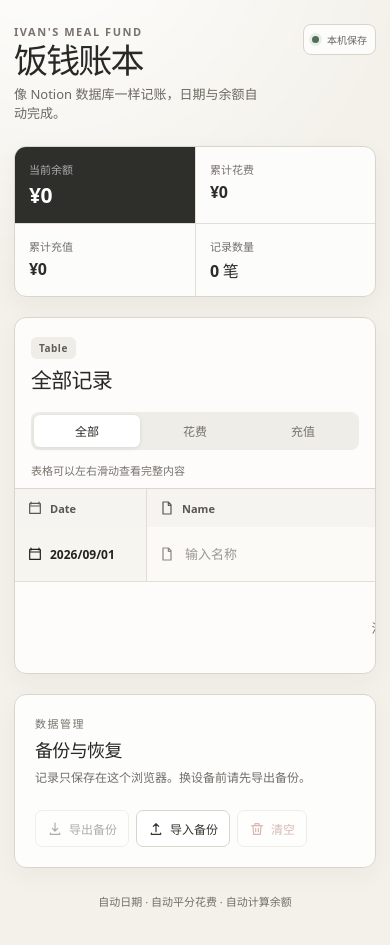
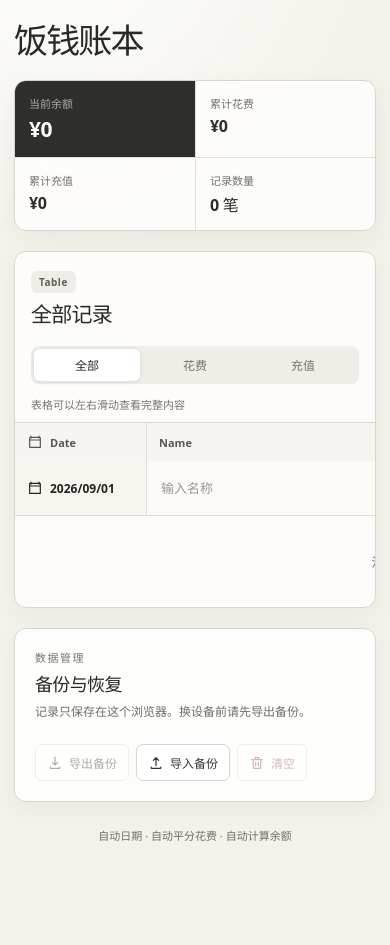
Before and after one commit to zhangyc-413/meal-ledger-web, a React (Vite) app: page / in a window 390 px wide. After the commit the page ends 879 px from the top, so only its background shows below. Built offline with nearby package versions, Linux system fonts and the light colour scheme.

Commit message:
Simplify header and round recorded amounts

```diff
--- a/src/App.css
+++ b/src/App.css
@@ -1,10 +1,7 @@
 .app-shell { width: min(100%, 1180px); margin: 0 auto; padding: 38px 24px calc(44px + env(safe-area-inset-bottom)); }
-.page-header { display: flex; align-items: flex-end; justify-content: space-between; gap: 24px; margin-bottom: 24px; }
+.page-header { margin-bottom: 24px; }
 .eyebrow { margin: 0 0 5px; color: #77746c; font-size: 11px; font-weight: 750; letter-spacing: .14em; text-transform: uppercase; }
 h1, h2, p { margin-top: 0; } h1 { margin-bottom: 8px; font-size: clamp(34px, 7vw, 52px); line-height: .95; letter-spacing: -.055em; } h2 { margin-bottom: 0; font-size: 21px; letter-spacing: -.035em; }
-.subtitle { margin: 0; color: #6c6962; font-size: 13px; }
-.local-status { display: inline-flex; gap: 8px; align-items: center; flex: 0 0 auto; padding: 8px 11px; border: 1px solid #d8d4ca; border-radius: 8px; color: #69665f; background: rgba(255,255,255,.72); font-size: 12px; font-weight: 650; }
-.local-status span { width: 7px; height: 7px; border-radius: 50%; background: var(--sage-dark); box-shadow: 0 0 0 3px var(--sage-soft); }
 
 .summary-strip { display: grid; grid-template-columns: 1.35fr repeat(3,1fr); border: 1px solid #d9d5cc; border-radius: 12px; overflow: hidden; background: rgba(255,255,255,.78); box-shadow: 0 8px 25px rgba(38,37,33,.05); }
 .summary-strip > div { min-width: 0; padding: 17px 19px; border-left: 1px solid #e2ded5; }
@@ -29,7 +26,7 @@ h1, h2, p { margin-top: 0; } h1 { margin-bottom: 8px; font-size: clamp(34px, 7vw
 .ledger-head { min-height: 38px; color: #595750; background: #f5f4f0; font-size: 11px; font-weight: 720; }
 .ledger-head > span { display: flex; align-items: center; gap: 7px; padding: 0 12px; border-right: 1px solid #e0ddd5; }
 .ledger-head > span:last-child { border-right: 0; }
-.ledger-head svg, .date-cell svg, .name-cell svg, .save-row svg, .tool-buttons svg, .delete-button svg { width: 16px; height: 16px; flex: 0 0 auto; fill: none; stroke: currentColor; stroke-width: 1.8; stroke-linecap: round; stroke-linejoin: round; }
+.ledger-head svg, .date-cell svg, .save-row svg, .tool-buttons svg, .delete-button svg { width: 16px; height: 16px; flex: 0 0 auto; fill: none; stroke: currentColor; stroke-width: 1.8; stroke-linecap: round; stroke-linejoin: round; }
 
 .ledger-new-row, .ledger-row { min-height: 54px; border-top: 1px solid #e1ded6; background: #fff; }
 .ledger-new-row { border-top: 0; background: #fbfaf7; }
@@ -38,8 +35,7 @@ h1, h2, p { margin-top: 0; } h1 { margin-bottom: 8px; font-size: clamp(34px, 7vw
 .date-cell, .name-cell, .number-cell, .balance-cell { display: flex; align-items: center; padding: 0 12px; }
 .date-cell { color: #3e3c37; font-size: 12px; font-weight: 720; font-variant-numeric: tabular-nums; white-space: nowrap; }
 .date-cell.today { gap: 7px; color: #24231f; background: #f7f5ef; }
-.name-cell { gap: 8px; color: #2e2d29; }
-.name-cell svg { color: #8b8880; }
+.name-cell { color: #2e2d29; }
 .name-cell strong { overflow: hidden; text-overflow: ellipsis; font-size: 13px; white-space: nowrap; }
 .name-cell input, .amount-cell input { width: 100%; height: 38px; border: 0; outline: 0; color: #292824; background: transparent; font: inherit; font-size: 13px; }
 .name-cell input::placeholder, .amount-cell input::placeholder { color: #9b9890; }
@@ -76,8 +72,6 @@ footer { padding: 25px 0 4px; color: #716e67; text-align: center; font-size: 11p
 
 @media (max-width: 760px) {
   .app-shell { padding: 24px 14px calc(32px + env(safe-area-inset-bottom)); }
-  .page-header { align-items: flex-start; }
-  .subtitle { max-width: 250px; }
   .summary-strip { grid-template-columns: 1fr 1fr; }
   .summary-strip > div:nth-child(3) { border-left: 0; border-top: 1px solid #e2ded5; }
   .summary-strip > div:nth-child(4) { border-top: 1px solid #e2ded5; }
@@ -90,8 +84,6 @@ footer { padding: 25px 0 4px; color: #716e67; text-align: center; font-size: 11p
 }
 
 @media (max-width: 390px) {
-  .page-header { gap: 12px; }
-  .local-status { padding: 7px 8px; font-size: 10px; }
   .summary-strip > div { padding: 14px; }
   .summary-strip strong { font-size: 16px; }
   .summary-strip .balance-summary strong { font-size: 21px; }
--- a/src/App.tsx
+++ b/src/App.tsx
@@ -10,7 +10,6 @@ const STORAGE_KEY = 'ivan-meal-ledger-v1'
 
 const icons = {
   calendar: <svg viewBox="0 0 24 24" aria-hidden="true"><path d="M6 3v3m12-3v3M4 9h16M5 5h14a1 1 0 0 1 1 1v14H4V6a1 1 0 0 1 1-1Z" /></svg>,
-  page: <svg viewBox="0 0 24 24" aria-hidden="true"><path d="M6 3h8l4 4v14H6V3Zm8 0v5h4" /></svg>,
   hash: <svg viewBox="0 0 24 24" aria-hidden="true"><path d="m9 3-2 18M17 3l-2 18M4 9h16M3 15h16" /></svg>,
   download: <svg viewBox="0 0 24 24" aria-hidden="true"><path d="M12 3v12m0 0 4-4m-4 4-4-4M5 18v2h14v-2" /></svg>,
   upload: <svg viewBox="0 0 24 24" aria-hidden="true"><path d="M12 16V4m0 0 4 4m-4-4-4 4M5 18v2h14v-2" /></svg>,
@@ -79,7 +78,7 @@ function App() {
   const amountPreview = useMemo(() => {
     const parsed = Number(amount)
     if (!Number.isFinite(parsed) || parsed <= 0) return null
-    return Math.round((type === 'expense' ? parsed / 2 : parsed) * 100) / 100
+    return Math.round(type === 'expense' ? parsed / 2 : parsed)
   }, [amount, type])
   const balancePreview = totals.balance + (amountPreview === null ? 0 : type === 'income' ? amountPreview : -amountPreview)
 
@@ -103,12 +102,12 @@ function App() {
     const parsedAmount = Number(amount)
     if (!name.trim()) return showMessage('请填写名称')
     if (!Number.isFinite(parsedAmount) || parsedAmount <= 0) return showMessage('请输入正确的金额')
-    const recordedAmount = type === 'expense' ? parsedAmount / 2 : parsedAmount
+    const recordedAmount = Math.round(type === 'expense' ? parsedAmount / 2 : parsedAmount)
     const next: LedgerEntry = {
       id: crypto.randomUUID(),
       date: todayISO(),
       name: name.trim(),
-      amount: Math.round(recordedAmount * 100) / 100,
+      amount: recordedAmount,
       type,
       createdAt: new Date().toISOString(),
     }
@@ -147,10 +146,7 @@ function App() {
 
   return (
     <main className="app-shell">
-      <header className="page-header">
-        <div><p className="eyebrow">IVAN'S MEAL FUND</p><h1>饭钱账本</h1><p className="subtitle">像 Notion 数据库一样记账，日期与余额自动完成。</p></div>
-        <div className="local-status"><span /> 本机保存</div>
-      </header>
+      <header className="page-header"><h1>饭钱账本</h1></header>
 
       <section className="summary-strip" aria-label="账本汇总">
         <div className="balance-summary"><span>当前余额</span><strong className={totals.balance < 0 ? 'negative' : ''}>{money(totals.balance)}</strong></div>
@@ -170,7 +166,7 @@ function App() {
           <div className="ledger-table" role="table" aria-label="饭钱记录">
             <div className="ledger-head" role="row">
               <span role="columnheader">{icons.calendar} Date</span>
-              <span role="columnheader">{icons.page} Name</span>
+              <span role="columnheader">Name</span>
               <span role="columnheader">{icons.hash} 花费</span>
               <span role="columnheader">{icons.hash} 充值</span>
               <span role="columnheader">{icons.hash} 余额</span>
@@ -179,7 +175,7 @@ function App() {
 
             <form className="ledger-new-row" onSubmit={addEntry} aria-label="新增记录">
               <div className="date-cell today">{icons.calendar}<time dateTime={todayISO()}>{dateColumnLabel(todayISO())}</time></div>
-              <label className="name-cell"><span className="sr-only">名称</span>{icons.page}<input value={name} onChange={(event) => handleName(event.target.value)} placeholder="输入名称" autoComplete="off" /></label>
+              <label className="name-cell"><span className="sr-only">名称</span><input value={name} onChange={(event) => handleName(event.target.value)} placeholder="输入名称" autoComplete="off" /></label>
               <div className={`amount-cell ${type === 'expense' ? 'active expense' : ''}`}>
                 {type === 'expense' ? <><span>¥</span><input aria-label="花费总金额" value={amount} onChange={(event) => setAmount(event.target.value)} placeholder="总金额" inputMode="decimal" />{amountPreview !== null && <small>入账 {money(amountPreview)}</small>}</> : <button type="button" onClick={() => { setType('expense'); setAmount('') }}>＋ 记花费</button>}
               </div>
@@ -193,7 +189,7 @@ function App() {
             {visibleRows.length ? <div className="ledger-body">{visibleRows.map((entry) => (
               <div className="ledger-row" role="row" key={entry.id}>
                 <div className="date-cell"><time dateTime={entry.date}>{dateColumnLabel(entry.date)}</time></div>
-                <div className="name-cell">{icons.page}<strong>{entry.name}</strong></div>
+                <div className="name-cell"><strong>{entry.name}</strong></div>
                 <div className="number-cell expense">{entry.type === 'expense' ? money(entry.amount) : ''}</div>
                 <div className="number-cell income">{entry.type === 'income' ? money(entry.amount) : ''}</div>
                 <div className={`balance-cell ${entry.balance < 0 ? 'negative' : ''}`}>{money(entry.balance)}</div>
```
